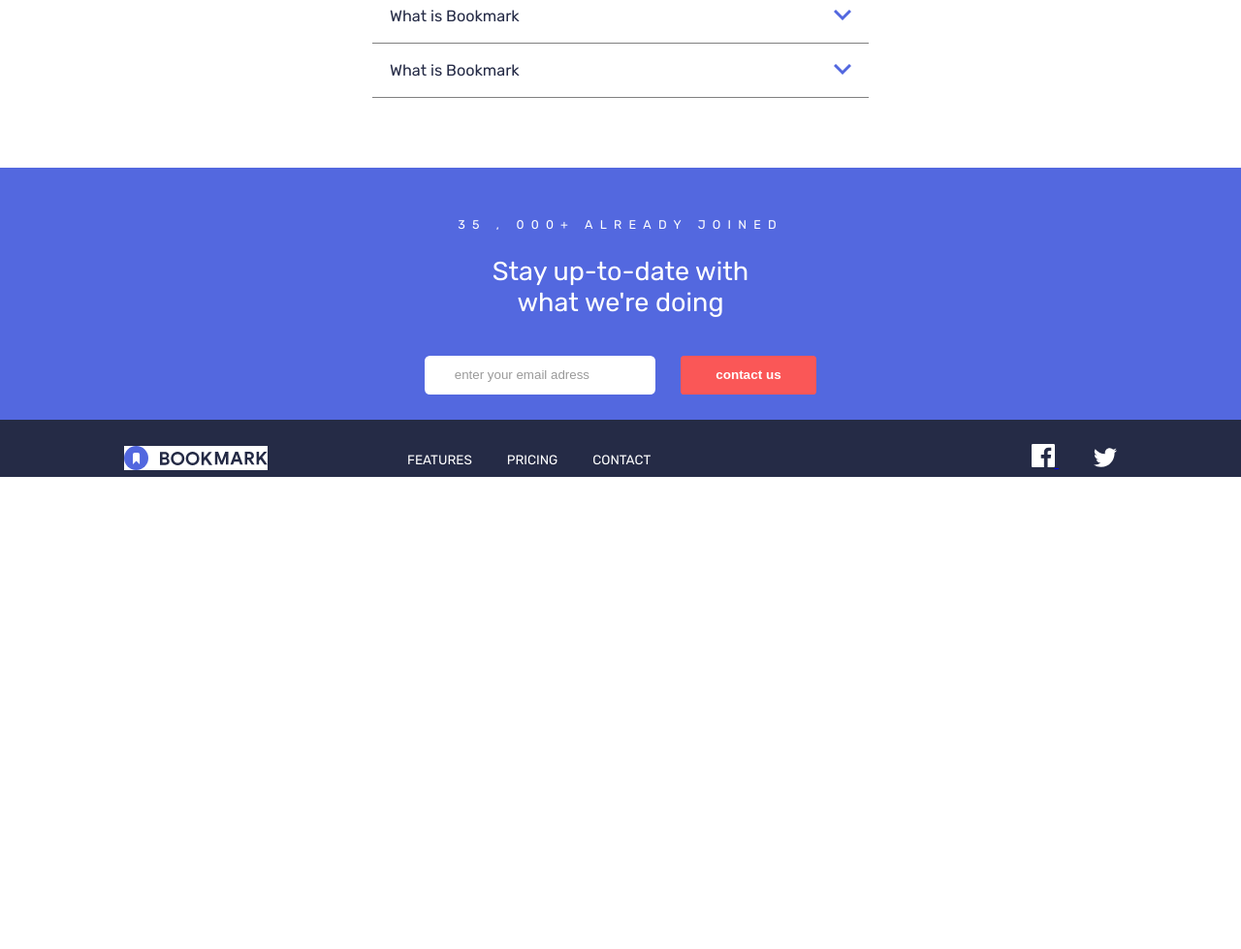
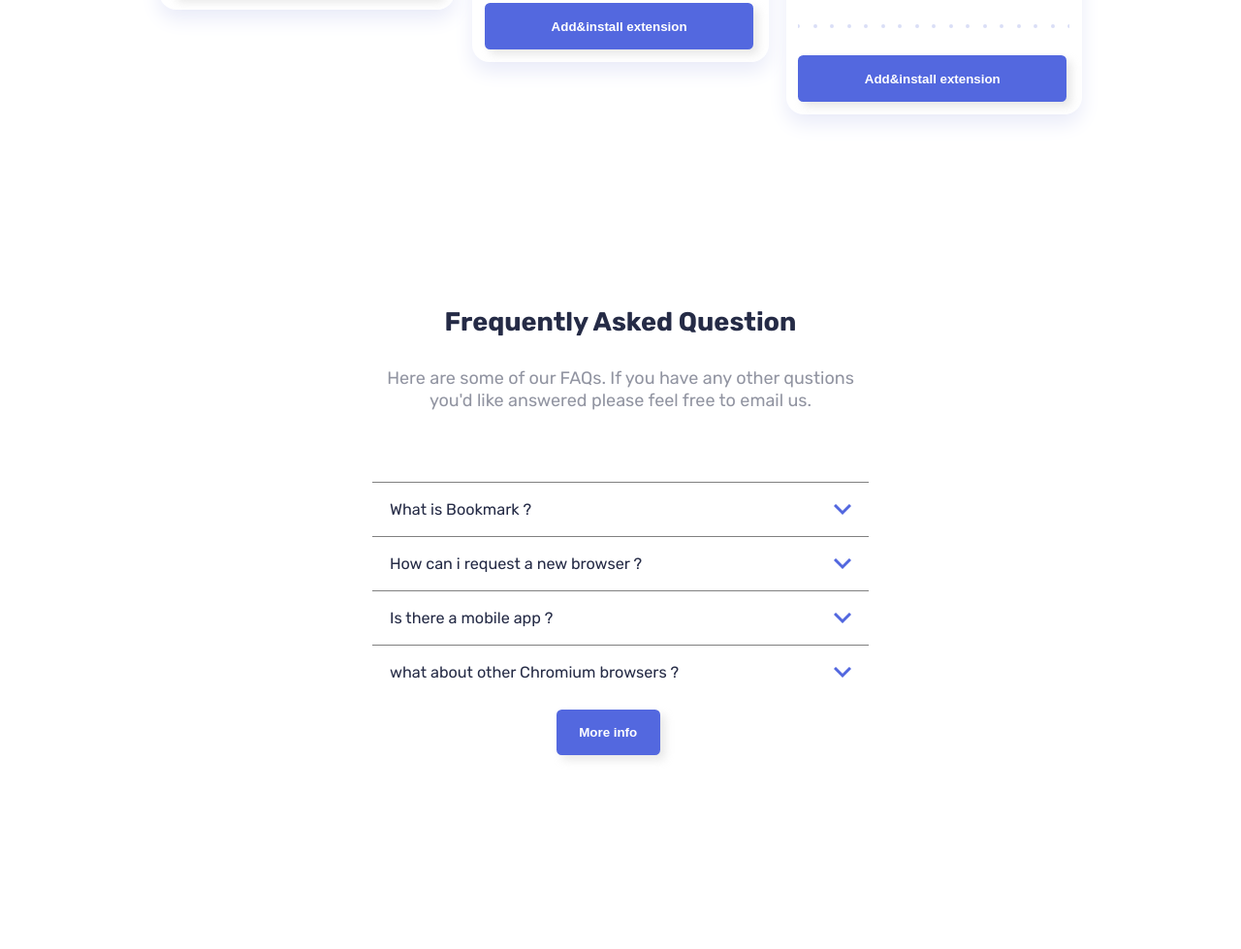
Before and after one commit to Marcellino9/bookmark-lading-page-master, a plain HTML site: page index.html in a window 1280 px wide. Shown: the part 2461-3440 px from the top of the page at 97% size. Before the commit the page ends 2953 px from the top, so only its background shows below. Drawn offline with Linux system fonts and the light colour scheme.

Commit message:
fix responsive

```diff
--- a/index.html
+++ b/index.html
@@ -78,6 +78,7 @@
           them on the go.
         </p>
       </div>
+      <div class="switch_tab">
         <div class="tab">
           <button class="tablinks" onclick="openTab(event, 'Tab1')">
             Simple Bookmarking</button
@@ -115,8 +116,8 @@
           <div class="left_side tab2">
             <h1>Intelligent search</h1>
             <p>
-            Our powerful search feature will help you find saved sites in on no
-            time at all. No need to trawl through all of your bookmark
+              Our powerful search feature will help you find saved sites in on
+              no time at all. No need to trawl through all of your bookmark
             </p>
             <div class="container_buton">
               <button class="more_info">More info</button>
@@ -142,6 +143,8 @@
             </div>
           </div>
         </div>
+      </div>
+      <div class="download_section">
         <div class="transition2" id="pricing">
           <h2 class="features">Download the extension</h2>
           <p>
@@ -178,6 +181,8 @@
             <button>Add&install extension</button>
           </div>
         </div>
+      </div>
+      <div class="frequently_question">
         <div class="transition2">
           <h2 class="features">Frequently Asked Question</h2>
           <p>
@@ -188,7 +193,7 @@
         <div class="faq">
           <div class="faq1">
             <div class="faq_head">
-            <p>What is Bookmark</p>
+              <p>What is Bookmark ?</p>
               <img
                 src="images/icon-arrow.svg"
                 alt=" arrow icon"
@@ -207,7 +212,7 @@
           </div>
           <div class="faq1">
             <div class="faq_head">
-            <p>What is Bookmark</p>
+              <p>How can i request a new browser ?</p>
               <img
                 src="images/icon-arrow.svg"
                 alt=" arrow icon"
@@ -226,7 +231,7 @@
           </div>
           <div class="faq1">
             <div class="faq_head">
-            <p>What is Bookmark</p>
+              <p>Is there a mobile app ?</p>
               <img
                 src="images/icon-arrow.svg"
                 alt=" arrow icon"
@@ -245,7 +250,7 @@
           </div>
           <div class="faq1">
             <div class="faq_head">
-            <p>What is Bookmark</p>
+              <p>what about other Chromium browsers ?</p>
               <img
                 src="images/icon-arrow.svg"
                 alt=" arrow icon"
@@ -260,6 +265,10 @@
                 architecto unde, a est reprehenderit reiciendis? Odio corporis
                 dignissimos.
               </p>
+            </div>
+          </div>
+          <div class="container_buton faq_button">
+            <button class="more_info">More info</button>
           </div>
         </div>
       </div>
--- a/style.css
+++ b/style.css
@@ -207,6 +207,12 @@ main {
 .tabcontent.slide-right {
   animation: slideRight 0.5s forwards;
 }
+.switch_tab,
+.download_section,
+.hero_section,
+.frequently_question {
+  height: 100vh;
+}
 @keyframes slideRight {
   from {
     transform: translateX(100%);
@@ -298,7 +304,6 @@ main {
 }
 .transition2 {
   clear: both;
-  margin-top: 20%;
 }
 .browsers {
   margin-top: 8%;
@@ -474,6 +479,10 @@ main {
   padding: 0.1rem;
   font-style: italic;
 }
+.faq_button {
+  display: grid;
+  place-items: center;
+}
 
 footer,
 .lef_footer {
@@ -508,6 +517,16 @@ footer {
 @media only screen and (max-width: 1030px) {
   html {
     font-size: 16px;
+  }
+  .switch_tab,
+  .download_section,
+  .hero_section,
+  .frequently_question {
+    height: auto;
+  }
+  .download_section,
+  .frequently_question {
+    margin-top: 20%;
   }
   .hero_section {
     flex-direction: column;
@@ -615,11 +634,11 @@ footer {
     margin-inline: auto;
   }
   .nav_header ul li {
-    color: white;
     padding: 2rem;
     text-align: center;
   }
   .nav_header ul li a {
+    color: white;
     font-size: 1rem;
   }
   .nav_header ul li:nth-child(odd) {
@@ -757,4 +776,7 @@ footer {
   .side_footer {
     margin-top: 5%;
   }
+  .hero_section .left_side {
+    margin-top: 10%;
+  }
 }
```
Lines whose indentation alone changed are shown as unchanged.
